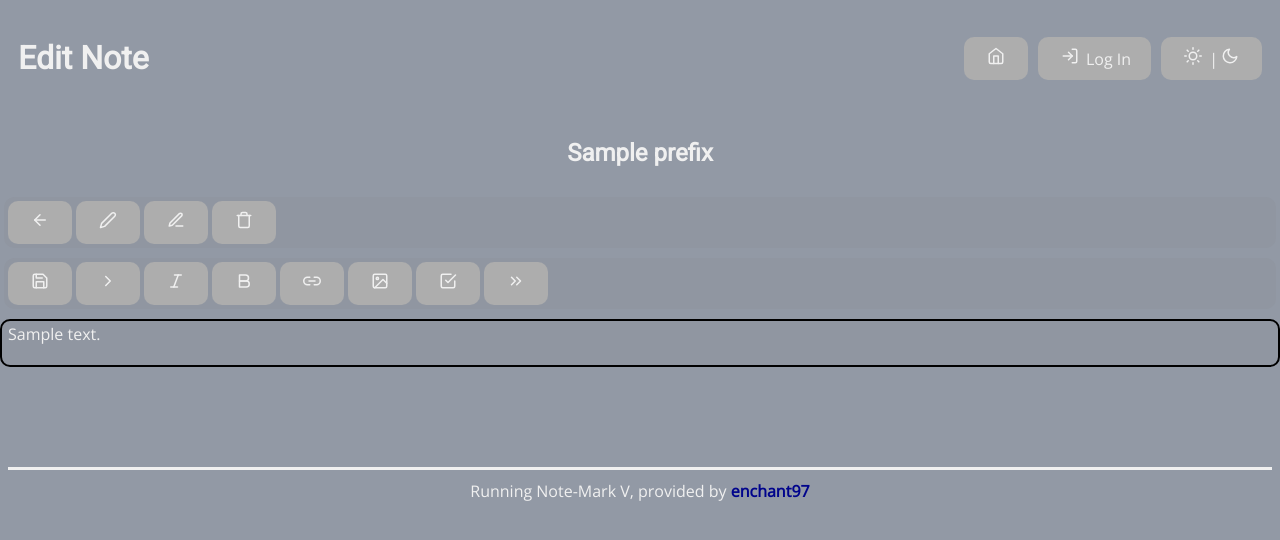
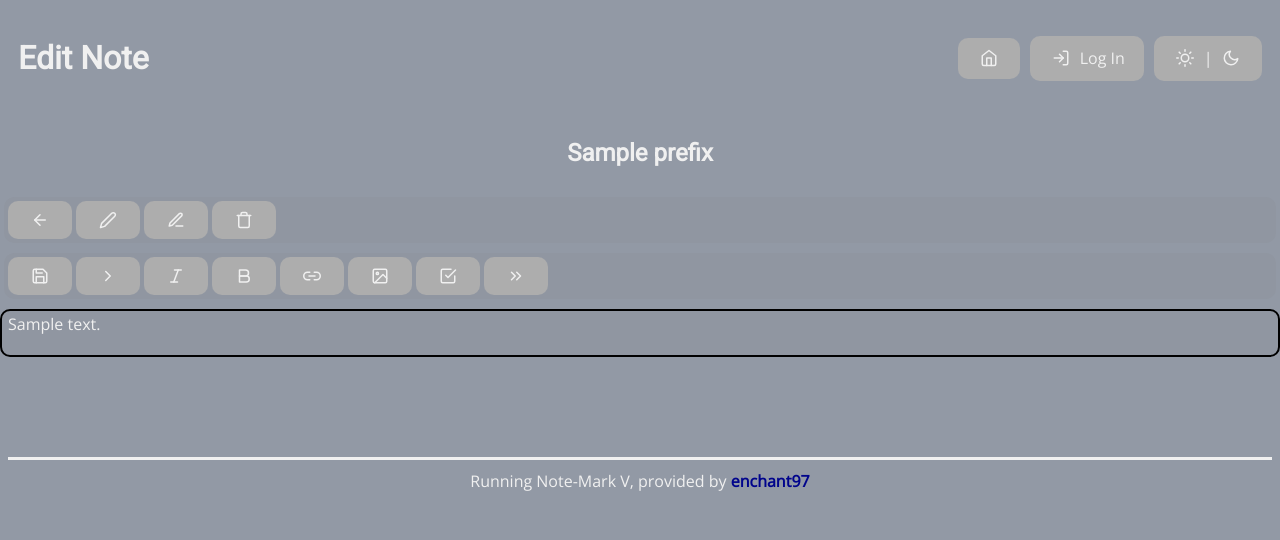
Before and after one commit to enchant97/note-mark, a Python web app: template note_mark/templates/personal-home/note/edit.jinja2 in a window 1280 px wide. Shown: the top 540 px of the page. Run offline with Jinja, Linux system fonts and the light colour scheme; the template is opened without the code that fills it: most values are stand-ins (such as "Sample title", 1, 10 or a date in 2020).

Commit message:
make icon buttons have centered image+text

```diff
--- a/docker-compose.yml
+++ b/docker-compose.yml
@@ -1,9 +1,9 @@
-version: "3.3"
+version: "3"
 
 services:
   note-mark:
-    build: .
     container_name: note-mark
+    image: ghcr.io/enchant97/web-portal:latest
     restart: unless-stopped
     volumes:
       - ./.env:/app/.env:ro
--- a/note_mark/static/style.css
+++ b/note_mark/static/style.css
@@ -199,7 +199,8 @@ header nav {
 
 /* button styles */
 button,
-.button {
+.button,
+.icon-bnt {
     border: none;
     text-decoration: none;
     color: var(--font-dark);
@@ -209,16 +210,30 @@ button,
 }
 
 button:disabled,
-.button:disabled {
+.button:disabled,
+.icon-bnt:disabled {
     color: var(--bg-bnt-disabled-fg);
 }
 
 button:hover,
-.button:hover {
+.button:hover,
+.icon-bnt:hover {
     cursor: pointer;
     transition-duration: 400ms;
     background-color: black;
     color: var(--font-light);
+}
+
+.icon-bnt {
+    display: inline-flex;
+    align-items: center;
+    justify-content: center;
+    gap: .4rem;
+}
+
+header nav .icon-bnt {
+    padding: .7rem 1.2rem;
+    margin: 0;
 }
 
 /* input/form styles */
--- a/note_mark/templates/personal-home/index.jinja2
+++ b/note_mark/templates/personal-home/index.jinja2
@@ -3,9 +3,9 @@
 {% block main %}
 <h2>Welcome Back</h2>
 <div class="control-bar">
-    <a class="button" href="{{ url_for('personal_home.new_notebook') }}" title="New Notebook">{{ macros.feather_img('folder-plus') }}</a>
-    <a class="button" href="{{ url_for('share_link.index') }}" title="Use Share Link">{{ macros.feather_img('link') }}</a>
-    <a href="{{ url_for('account.index') }}" class="button" title="My Account">{{ macros.feather_img('user') }}</a>
+    <a class="icon-bnt" href="{{ url_for('personal_home.new_notebook') }}" title="New Notebook">{{ macros.feather_img('folder-plus') }}</a>
+    <a class="icon-bnt" href="{{ url_for('share_link.index') }}" title="Use Share Link">{{ macros.feather_img('link') }}</a>
+    <a href="{{ url_for('account.index') }}" class="icon-bnt" title="My Account">{{ macros.feather_img('user') }}</a>
 </div>
 
 <section class="container" id="personal-notebooks">
--- a/note_mark/templates/personal-home/note/create.jinja2
+++ b/note_mark/templates/personal-home/note/create.jinja2
@@ -3,7 +3,7 @@
 {% block main %}
 <h2></h2>
 <div class="control-bar">
-    <a href="{{ url_for('personal_home.get_notebook', notebook_uuid=notebook_uuid) }}" class="button" title="Back To Notebook">{{ macros.feather_img('arrow-left') }}</a>
+    <a href="{{ url_for('personal_home.get_notebook', notebook_uuid=notebook_uuid) }}" class="icon-bnt" title="Back To Notebook">{{ macros.feather_img('arrow-left') }}</a>
 </div>
 <form class="container" action="{{ url_for('personal_home.new_note', notebook_uuid=notebook_uuid) }}" method="post">
     <label for="new-note-prefix">Name</label>
--- a/note_mark/templates/personal-home/note/edit.jinja2
+++ b/note_mark/templates/personal-home/note/edit.jinja2
@@ -3,14 +3,14 @@
 {% block main %}
 <h2 id="note-prefix">{{ note.prefix }}</h2>
 <div class="control-bar">
-    <a class="button" href="{{ url_for('personal_home.get_notebook', notebook_uuid=note.notebook_id) }}" title="Back To Notebook">{{ macros.feather_img('arrow-left') }}</a>
-    <a class="button" href="{{ url_for('personal_home.view_note', notebook_uuid=note.notebook_id, note_uuid=note.uuid) }}" title="View">{{ macros.feather_img('edit-2') }}</a>
-    <a class="button" href="{{ url_for('personal_home.rename_note', notebook_uuid=note.notebook_id, note_uuid=note.uuid) }}" title="Rename">{{ macros.feather_img('edit-3') }}</a>
-    <button onclick="ask_before_get(`{{ url_for('personal_home.delete_note', notebook_uuid=note.notebook_id, note_uuid=note.uuid)}}`)" title="Delete">{{ macros.feather_img('trash') }}</button>
+    <a class="icon-bnt" href="{{ url_for('personal_home.get_notebook', notebook_uuid=note.notebook_id) }}" title="Back To Notebook">{{ macros.feather_img('arrow-left') }}</a>
+    <a class="icon-bnt" href="{{ url_for('personal_home.view_note', notebook_uuid=note.notebook_id, note_uuid=note.uuid) }}" title="View">{{ macros.feather_img('edit-2') }}</a>
+    <a class="icon-bnt" href="{{ url_for('personal_home.rename_note', notebook_uuid=note.notebook_id, note_uuid=note.uuid) }}" title="Rename">{{ macros.feather_img('edit-3') }}</a>
+    <button class="icon-bnt" onclick="ask_before_get(`{{ url_for('personal_home.delete_note', notebook_uuid=note.notebook_id, note_uuid=note.uuid)}}`)" title="Delete">{{ macros.feather_img('trash') }}</button>
 </div>
 <form class="container" id="form-edit-note" action="" method="post" onsubmit="return false;">
     <div class="control-bar" id="edit-toolbox">
-        <button type="submit" id="note-save-bnt" onclick="do_note_save(`{{ url_for('api.note_save', notebook_uuid=note.notebook_id, note_uuid=note.uuid) }}`)" title="Save">{{ macros.feather_img('save') }}</button>
+        <button class="icon-bnt" type="submit" id="note-save-bnt" onclick="do_note_save(`{{ url_for('api.note_save', notebook_uuid=note.notebook_id, note_uuid=note.uuid) }}`)" title="Save">{{ macros.feather_img('save') }}</button>
         {% include "/shared/includes/edit-toolbox.jinja2" %}
     </div>
     <textarea name="content" id="edit-note-content" placeholder="enter content..." autofocus="true">{{ content }}</textarea>
--- a/note_mark/templates/personal-home/note/rename.jinja2
+++ b/note_mark/templates/personal-home/note/rename.jinja2
@@ -3,7 +3,7 @@
 {% block main %}
 <h2></h2>
 <div class="control-bar">
-    <a href="{{ url_for('personal_home.view_note', notebook_uuid=notebook_uuid, note_uuid=note_uuid) }}" class="button" title="Back To Note">{{ macros.feather_img('arrow-left') }}</a>
+    <a href="{{ url_for('personal_home.view_note', notebook_uuid=notebook_uuid, note_uuid=note_uuid) }}" class="icon-bnt" title="Back To Note">{{ macros.feather_img('arrow-left') }}</a>
 </div>
 <form class="container" action="{{ url_for('personal_home.rename_note', notebook_uuid=notebook_uuid, note_uuid=note_uuid) }}" method="post">
     <label for="note-name">Name</label>
--- a/note_mark/templates/personal-home/notebook/create.jinja2
+++ b/note_mark/templates/personal-home/notebook/create.jinja2
@@ -3,7 +3,7 @@
 {% block main %}
 <h2></h2>
 <div class="control-bar">
-    <a href="{{ url_for('personal_home.index') }}" class="button" title="Back Home">{{ macros.feather_img('arrow-left') }}</a>
+    <a href="{{ url_for('personal_home.index') }}" class="icon-bnt" title="Back Home">{{ macros.feather_img('arrow-left') }}</a>
 </div>
 <form class="container" action="{{ url_for('personal_home.new_notebook') }}" method="post">
     <label for="notebook-name">Name</label>
--- a/note_mark/templates/personal-home/notebook/rename.jinja2
+++ b/note_mark/templates/personal-home/notebook/rename.jinja2
@@ -3,7 +3,7 @@
 {% block main %}
 <h2></h2>
 <div class="control-bar">
-    <a href="{{ url_for('personal_home.get_notebook', notebook_uuid=notebook_uuid) }}" class="button" title="Back To Notebook">{{ macros.feather_img('arrow-left') }}</a>
+    <a href="{{ url_for('personal_home.get_notebook', notebook_uuid=notebook_uuid) }}" class="icon-bnt" title="Back To Notebook">{{ macros.feather_img('arrow-left') }}</a>
 </div>
 <form class="container" action="{{ url_for('personal_home.rename_notebook', notebook_uuid=notebook_uuid) }}" method="post">
     <label for="notebook-name">Name</label>
--- a/note_mark/templates/personal-home/notebook/shares/share-links.jinja2
+++ b/note_mark/templates/personal-home/notebook/shares/share-links.jinja2
@@ -3,7 +3,7 @@
 {% block main %}
 <h2>Link Shares</h2>
 <div class="control-bar">
-    <a class="button" href="{{ url_for('personal_home.get_notebook', notebook_uuid=notebook_uuid) }}" title="Back To Notebook">{{ macros.feather_img('arrow-left') }}</a>
+    <a class="icon-bnt" href="{{ url_for('personal_home.get_notebook', notebook_uuid=notebook_uuid) }}" title="Back To Notebook">{{ macros.feather_img('arrow-left') }}</a>
 </div>
 <form action="{{ url_for('personal_home.share_link', notebook_uuid=notebook_uuid) }}" method="post">
     <h3>Add New</h3>
@@ -28,11 +28,11 @@
         <tr>
             <td class="col-copy">
                 <input type="text" value="{{ share.uuid }}" readonly>
-                <button onclick="copy_to_clipboard(`{{ url_for('home.get_sharelink_notebook', _external=True, share_uuid=share.uuid) }}`)" title="Copy To Clipboard">{{ macros.feather_img('copy') }}</button>
+                <button class="icon-bnt" onclick="copy_to_clipboard(`{{ url_for('home.get_sharelink_notebook', _external=True, share_uuid=share.uuid) }}`)" title="Copy To Clipboard">{{ macros.feather_img('copy') }}</button>
             </td>
             <td>{{ share.has_write }}</td>
             <td>{{ share.expires }}</td>
-            <td><button onclick="do_fetch_get_reload(`{{ url_for('api.delete_share_link', share_uuid=share.uuid) }}`)" title="Delete Link Share">{{ macros.feather_img('x') }}</button></td>
+            <td><button class="icon-bnt" onclick="do_fetch_get_reload(`{{ url_for('api.delete_share_link', share_uuid=share.uuid) }}`)" title="Delete Link Share">{{ macros.feather_img('x') }}</button></td>
         </tr>
         {% endfor %}
     </tbody>
--- a/note_mark/templates/personal-home/notebook/shares/share-users.jinja2
+++ b/note_mark/templates/personal-home/notebook/shares/share-users.jinja2
@@ -3,7 +3,7 @@
 {% block main %}
 <h2>User Shares</h2>
 <div class="control-bar">
-    <a class="button" href="{{ url_for('personal_home.get_notebook', notebook_uuid=notebook_uuid) }}" title="Back To Notebook">{{ macros.feather_img('arrow-left') }}</a>
+    <a class="icon-bnt" href="{{ url_for('personal_home.get_notebook', notebook_uuid=notebook_uuid) }}" title="Back To Notebook">{{ macros.feather_img('arrow-left') }}</a>
 </div>
 <form action="{{ url_for('personal_home.user_share', notebook_uuid=notebook_uuid) }}" method="post">
     <h3>Add New</h3>
--- a/note_mark/templates/share-link/note/edit.jinja2
+++ b/note_mark/templates/share-link/note/edit.jinja2
@@ -6,12 +6,12 @@
 {% block main %}
 <h2 id="note-prefix">{{ note.prefix }}</h2>
 <div class="control-bar">
-    <a class="button" href="{{ url_for('share_link.get_notebook', share_link_uuid=share_link_uuid) }}" title="Back To Notebook">{{ macros.feather_img('arrow-left') }}</a>
-    <a class="button" href="{{ url_for('share_link.view_note', share_link_uuid=share_link_uuid, note_uuid=note.uuid) }}" title="View">{{ macros.feather_img('edit-2') }}</a>
+    <a class="icon-bnt" href="{{ url_for('share_link.get_notebook', share_link_uuid=share_link_uuid) }}" title="Back To Notebook">{{ macros.feather_img('arrow-left') }}</a>
+    <a class="icon-bnt" href="{{ url_for('share_link.view_note', share_link_uuid=share_link_uuid, note_uuid=note.uuid) }}" title="View">{{ macros.feather_img('edit-2') }}</a>
 </div>
 <form class="container" id="form-edit-note" action="" method="post">
     <div class="control-bar" id="edit-toolbox">
-        <button type="submit" title="Save">{{ macros.feather_img('save') }}</button>
+        <button class="icon-bnt" type="submit" title="Save">{{ macros.feather_img('save') }}</button>
         {% include "/shared/includes/edit-toolbox.jinja2" %}
     </div>
     <textarea name="content" id="edit-note-content" placeholder="enter content..." autofocus="true">{{ content }}</textarea>
--- a/note_mark/templates/share-link/note/view.jinja2
+++ b/note_mark/templates/share-link/note/view.jinja2
@@ -3,9 +3,9 @@
 {% block main %}
 <h2 id="note-prefix">{{ note.prefix }}</h2>
 <div class="control-bar">
-    <a class="button" href="{{ url_for('share_link.get_notebook', share_link_uuid=share_link_uuid) }}" title="Back To Notebook">{{ macros.feather_img('arrow-left') }}</a>
+    <a class="icon-bnt" href="{{ url_for('share_link.get_notebook', share_link_uuid=share_link_uuid) }}" title="Back To Notebook">{{ macros.feather_img('arrow-left') }}</a>
     {% if scope == "write" %}
-    <a class="button" href="{{ url_for('share_link.edit_note', share_link_uuid=share_link_uuid, note_uuid=note.uuid) }}" title="Edit">{{ macros.feather_img('edit') }}</a>
+    <a class="icon-bnt" href="{{ url_for('share_link.edit_note', share_link_uuid=share_link_uuid, note_uuid=note.uuid) }}" title="Edit">{{ macros.feather_img('edit') }}</a>
     {% endif %}
 </div>
 <div id="note-content">{{ content|safe }}</div>
--- a/note_mark/templates/share-link/notebook/view.jinja2
+++ b/note_mark/templates/share-link/notebook/view.jinja2
@@ -6,9 +6,9 @@
 <h2>Please note live update requires user-share not link</h2>
 </div>
 <div class="control-bar">
-    <a class="button" href="{{ url_for('share_link.index') }}" title="Back To Home">{{ macros.feather_img('arrow-left') }}</a>
+    <a class="icon-bnt" href="{{ url_for('share_link.index') }}" title="Back To Home">{{ macros.feather_img('arrow-left') }}</a>
     {% if scope == "write" %}
-    <a class="button" href="{{ url_for('share_link.new_note', share_link_uuid=share_link_uuid) }}" title="Create Note">{{ macros.feather_img('file-plus') }}</a>
+    <a class="icon-bnt" href="{{ url_for('share_link.new_note', share_link_uuid=share_link_uuid) }}" title="Create Note">{{ macros.feather_img('file-plus') }}</a>
     {% endif %}
 </div>
 <div class="container" id="notes">
--- a/note_mark/templates/shared/base.jinja2
+++ b/note_mark/templates/shared/base.jinja2
@@ -22,14 +22,14 @@
         <nav>
             {% block nav %}
             {% if current_user.is_authenticated %}
-            <a class="button" href="{{ url_for('personal_home.index') }}" title="My Home">{{
+            <a class="icon-bnt" href="{{ url_for('personal_home.index') }}" title="My Home">{{
                 macros.feather_img('home')}}</a>
-            <a class="button" href="{{ url_for('auth.logout') }}">{{ macros.feather_img('log-out') }} Log Out</a>
+            <a class="icon-bnt" href="{{ url_for('auth.logout') }}">{{ macros.feather_img('log-out') }} Log Out</a>
             {% else %}
-            <a class="button" href="{{ url_for('home.index') }}" title="Home">{{ macros.feather_img('home')}}</a>
-            <a class="button" href="{{ url_for('auth.login') }}">{{ macros.feather_img('log-in') }} Log In</a>
+            <a class="icon-bnt" href="{{ url_for('home.index') }}" title="Home">{{ macros.feather_img('home')}}</a>
+            <a class="icon-bnt" href="{{ url_for('auth.login') }}">{{ macros.feather_img('log-in') }} Log In</a>
             {% endif %}
-            <button class="hidden" id="themeToggleBnt" title="Theme Picker">{{ macros.feather_img('sun') }}|{{
+            <button class="icon-bnt hidden" id="themeToggleBnt" title="Theme Picker">{{ macros.feather_img('sun') }}|{{
                 macros.feather_img('moon') }}</button>
             {% endblock %}
         </nav>
--- a/note_mark/templates/shared/includes/edit-toolbox.jinja2
+++ b/note_mark/templates/shared/includes/edit-toolbox.jinja2
@@ -1,9 +1,9 @@
-<button type="button" onclick="edit_textarea_indent()" title="Indent">{{ macros.feather_img('chevron-right') }}</button>
+<button class="icon-bnt" type="button" onclick="edit_textarea_indent()" title="Indent">{{ macros.feather_img('chevron-right') }}</button>
 
-<button type="button" onclick="edit_textarea_wrap_sel(MARKDOWN_SYNTAX.EMPHASIS.ITALIC)" title="Italic">{{ macros.feather_img('italic') }}</button>
-<button type="button" onclick="edit_textarea_wrap_sel(MARKDOWN_SYNTAX.EMPHASIS.BOLD)" title="Bold">{{ macros.feather_img('bold') }}</button>
+<button class="icon-bnt" type="button" onclick="edit_textarea_wrap_sel(MARKDOWN_SYNTAX.EMPHASIS.ITALIC)" title="Italic">{{ macros.feather_img('italic') }}</button>
+<button class="icon-bnt" type="button" onclick="edit_textarea_wrap_sel(MARKDOWN_SYNTAX.EMPHASIS.BOLD)" title="Bold">{{ macros.feather_img('bold') }}</button>
 
-<button type="button" onclick="edit_textarea_insert(MARKDOWN_SYNTAX.LINK)" title="Link">{{ macros.feather_img('link-2') }}</button>
-<button type="button" onclick="edit_textarea_insert(MARKDOWN_SYNTAX.IMAGE)" title="Image">{{ macros.feather_img('image') }}</button>
-<button type="button" onclick="edit_textarea_insert(MARKDOWN_SYNTAX.TASK)" title="Task">{{ macros.feather_img('check-square') }}</button>
-<button type="button" onclick="edit_textarea_insert(MARKDOWN_SYNTAX.BLOCKQUOTE)" title="block quote">{{ macros.feather_img('chevrons-right') }}</button>
+<button class="icon-bnt" type="button" onclick="edit_textarea_insert(MARKDOWN_SYNTAX.LINK)" title="Link">{{ macros.feather_img('link-2') }}</button>
+<button class="icon-bnt" type="button" onclick="edit_textarea_insert(MARKDOWN_SYNTAX.IMAGE)" title="Image">{{ macros.feather_img('image') }}</button>
+<button class="icon-bnt" type="button" onclick="edit_textarea_insert(MARKDOWN_SYNTAX.TASK)" title="Task">{{ macros.feather_img('check-square') }}</button>
+<button class="icon-bnt" type="button" onclick="edit_textarea_insert(MARKDOWN_SYNTAX.BLOCKQUOTE)" title="block quote">{{ macros.feather_img('chevrons-right') }}</button>
```
Also changed, not shown: note_mark/templates/personal-home/note/view.jinja2 (+5 -5 lines), note_mark/templates/personal-home/notebook/view.jinja2 (+7 -7 lines).
